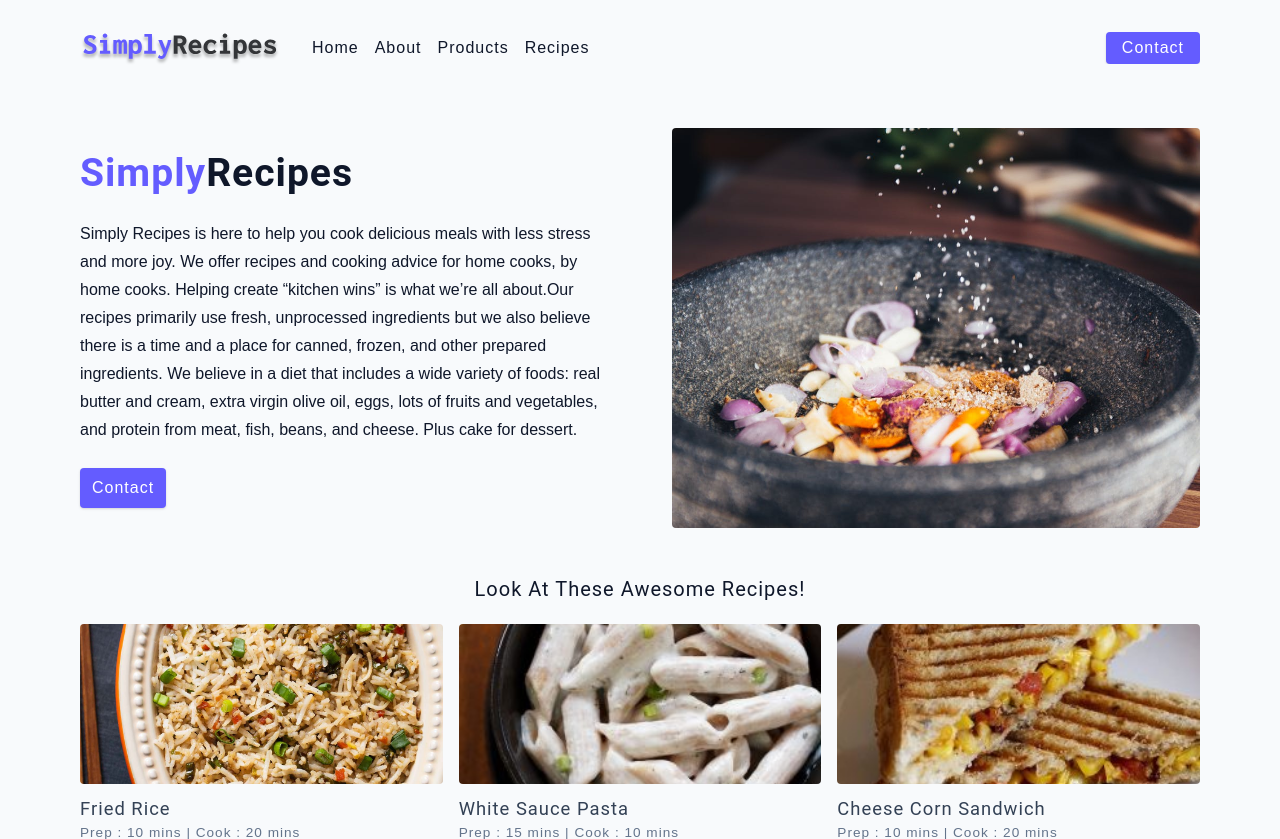
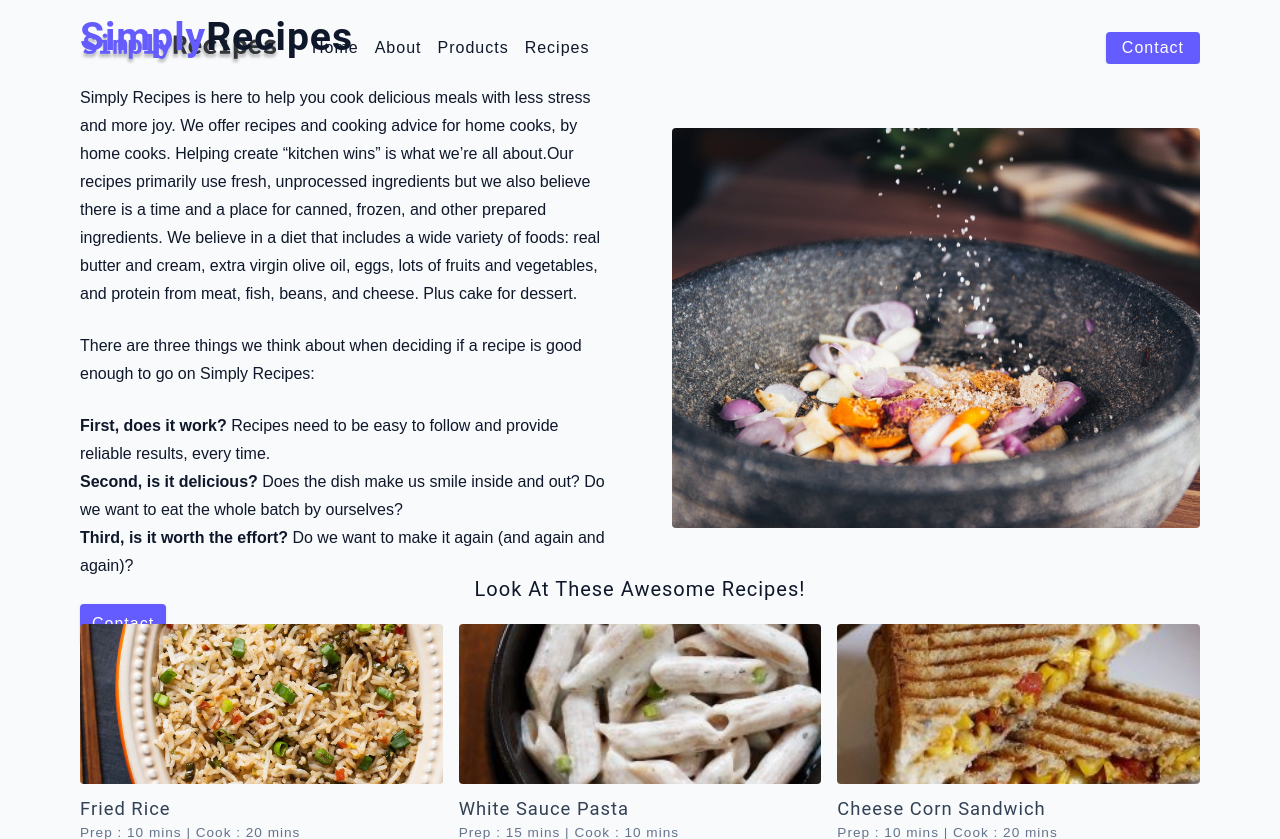
Before and after one commit to GaganBTS/Simply-recipes, a Django app: page /about in a window 1280 px wide. Shown: the top 839 px of the page. Run offline with Django 4.2, Linux system fonts and the light colour scheme; some libraries are stand-ins or nearby versions.

Commit message:
Update about.html

```diff
--- a/SimplyRecipes/templates/about.html
+++ b/SimplyRecipes/templates/about.html
@@ -9,6 +9,15 @@
         <p>
                 Simply Recipes is here to help you cook delicious meals with less stress and more joy. We offer recipes and cooking advice for home cooks, by home cooks. Helping create “kitchen wins” is what we’re all about.Our recipes primarily use fresh, unprocessed ingredients but we also believe there is a time and a place for canned, frozen, and other prepared ingredients. We believe in a diet that includes a wide variety of foods: real butter and cream, extra virgin olive oil, eggs, lots of fruits and vegetables, and protein from meat, fish, beans, and cheese. Plus cake for dessert.
         </p>
+          <p>
+          There are three things we think about when deciding if a recipe is good enough to go on Simply Recipes:
+<ul style='list-style:none'>
+         <li><b>First, does it work?</b> Recipes need to be easy to follow and provide reliable results, every time.</li>
+    <li><b>Second, is it delicious?</b> Does the dish make us smile inside and out? Do we want to eat the whole batch by ourselves?</li>
+    <li><b>Third, is it worth the effort?</b> Do we want to make it again (and again and again)?</li>
+          </ul>
+
+          </p>
 
         <a href="{%url 'contact'%}" class="btn"> contact </a>
       </article>
```
